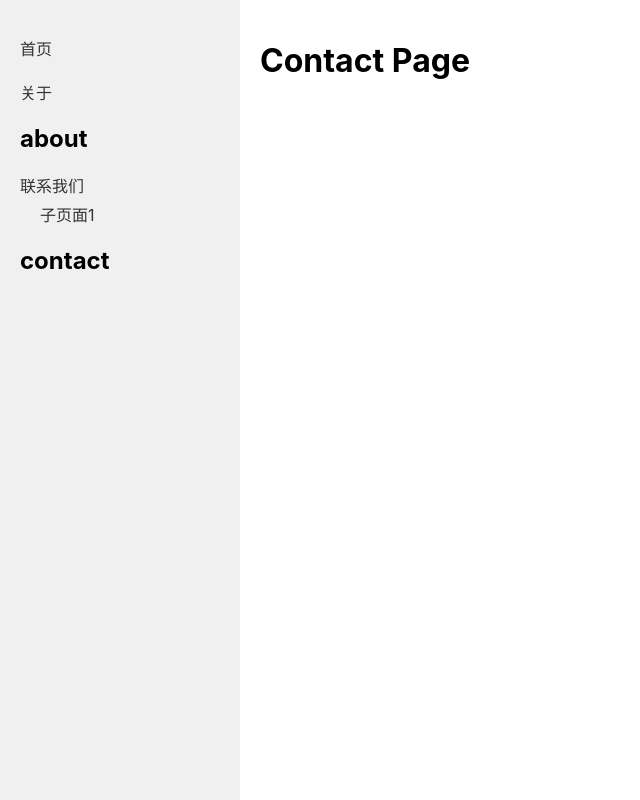
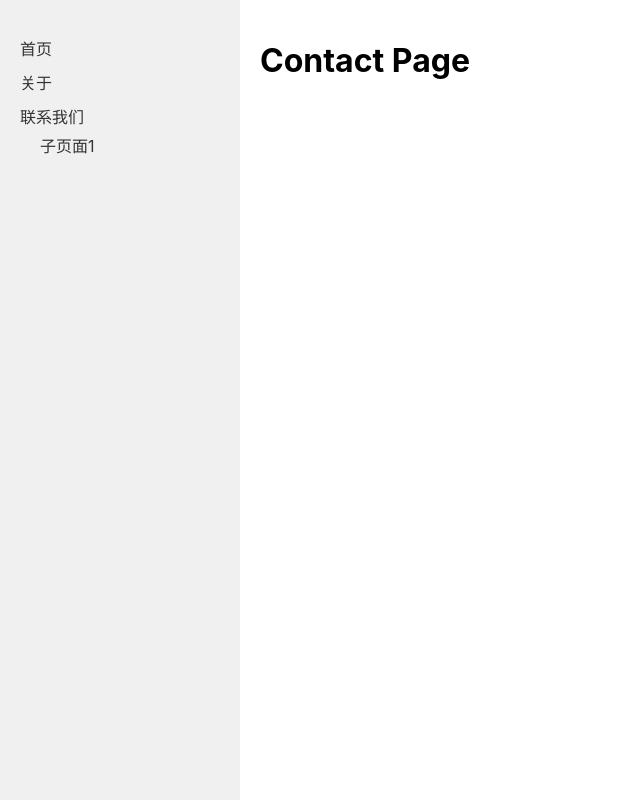
Before and after one commit to wangchengcheng1/react_router_practice, a React (Create React App) app: page /contact in a window 1280 px wide. Shown: the whole page, without its empty margins (0-640 px from the left). Built offline with nearby package versions, Linux system fonts and the light colour scheme.

Commit message:
sidebar已经全部搞定

```diff
--- a/src/components/Sidebar/index.tsx
+++ b/src/components/Sidebar/index.tsx
@@ -6,25 +6,24 @@ import './index.css';
 
 // 递归渲染菜单项
 const MenuItem = ({ route, parentPath = '' }: { route: RouteItem; parentPath?: string }) => {
-    console.log('route',route);
-
   const fullPath = parentPath ? `${parentPath}/${route.path}` : `/${route.path}`;
 
   return (
-    <li>
+    <>
       <Link to={fullPath}>{route.label}</Link>
       {route.children && (
         <ul className="submenu">
           {route.children.map(child => (
-            <MenuItem
-              key={`${fullPath}/${child.path}`}
-              route={child}
-              parentPath={fullPath}
-            />
+            <li key={`${fullPath}/${child.path}`}>
+              <MenuItem
+                route={child}
+                parentPath={fullPath}
+              />
+            </li>
           ))}
         </ul>
       )}
-    </li>
+    </>
   );
 };
 
@@ -36,11 +35,9 @@ const Sidebar = () => {
           <nav>
             <ul>
               {menuRoutes.map(route => (
-                <div>
-                    <MenuItem key={route.path} route={route} />
-                    <h1>{route.path}</h1>
-                </div>
-
+                <li key={route.path}>
+                  <MenuItem route={route} />
+                </li>
               ))}
             </ul>
           </nav>
--- a/src/pages/Contact/Contact.tsx
+++ b/src/pages/Contact/Contact.tsx
@@ -1,4 +1,5 @@
 import React, { useCallback, useEffect, useMemo, useState } from 'react';
+import { Outlet } from 'react-router-dom';
 import ContactSon from './ContactSon/ContactSon';
 import ErrorBoundary from '../../components/ErrorBoundary';
 
@@ -12,24 +13,10 @@ const Contact: React.FC = () => {
     };
   }, []);
 
-  const [count, setCount] = useState(0);
-  const arr=[1,2,3,4,5,6,7,8,9,10]
-  const memoArr=useMemo(()=>{
-    return arr
-  },[])
-  const fn=()=>{
-    console.log('fn')
-  }
-  const memoFn=useCallback(fn,[])
   return (
     <div>
       <h1>Contact Page</h1>
-      {/* <h1>{count}</h1>
-      <button onClick={() => setCount(count + 1)}>增加</button>
-      <h1>儿子</h1> */}
-      {/* <ErrorBoundary fallback={<div>子组件出错了！</div>}>
-        <ContactSon arr={memoArr} fn={memoFn}/>
-      </ErrorBoundary> */}
+      <Outlet />
     </div>
   );
 };
```
